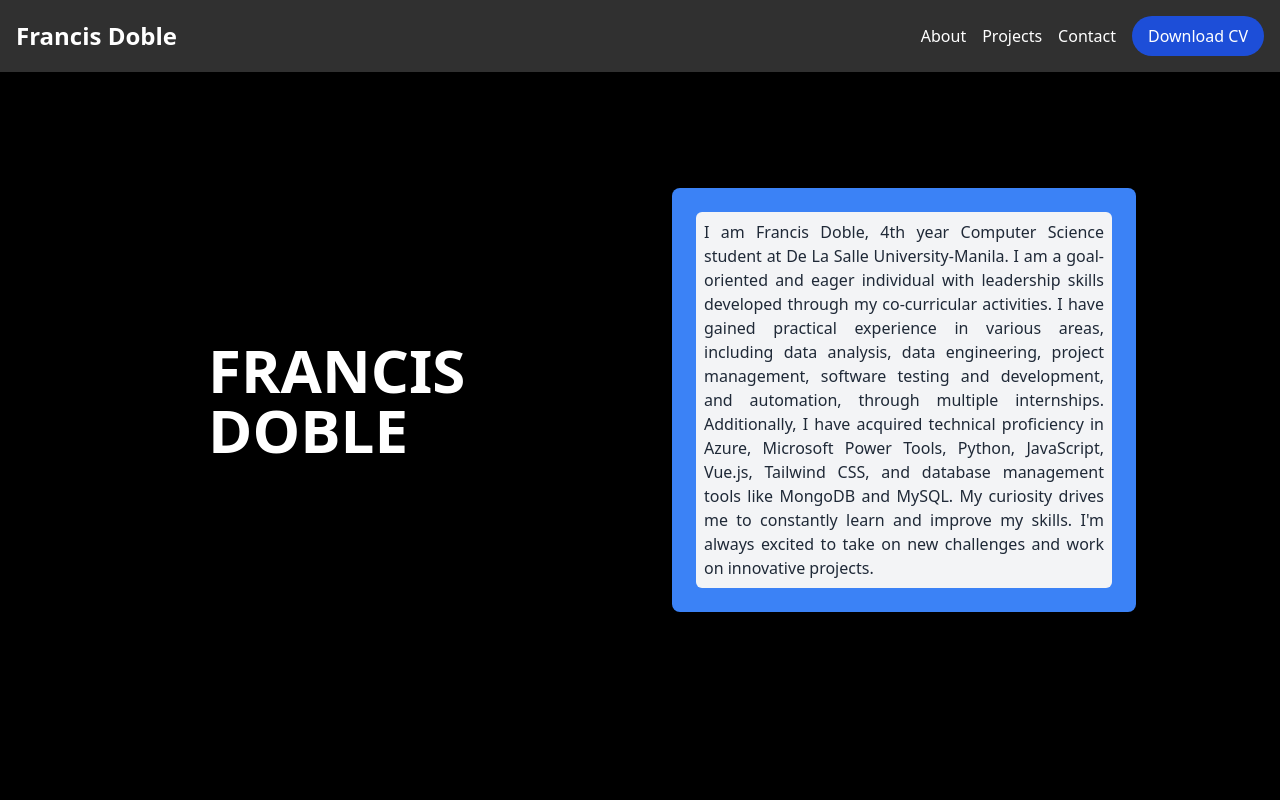
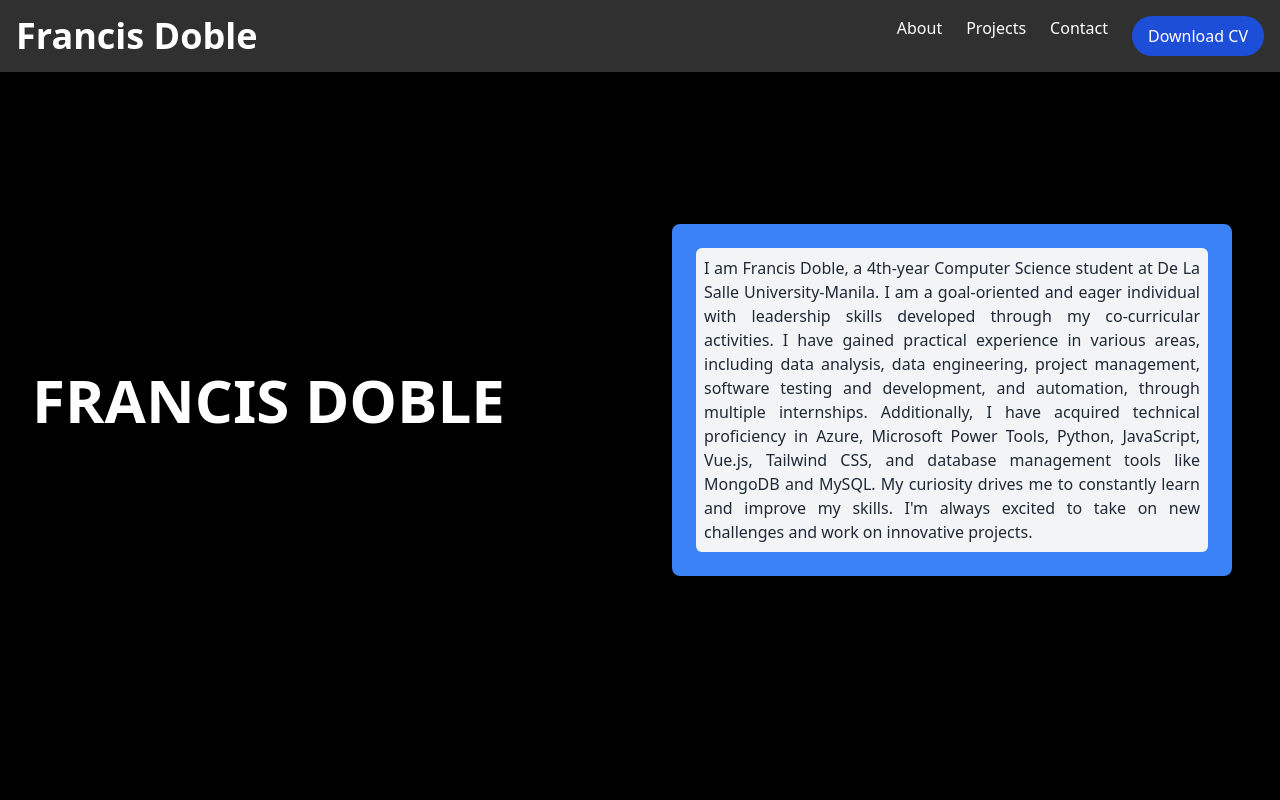
Before and after one commit to fdoble12/fdoble-website, a Vue app: page / in a window 1280 px wide. Shown: the top 800 px of the page. Built offline with nearby package versions, Linux system fonts and the light colour scheme.

Commit message:
fixed hero nav

```diff
--- a/src/components/Hero.vue
+++ b/src/components/Hero.vue
@@ -1,17 +1,19 @@
 <template>
   <div class="bg-black text-white min-h-screen flex items-center justify-center">
-      <div class="w-full md:flex md:items-center md:justify-between mx-28">
+    <div class="w-full mx-4 md:flex md:items-center md:justify-between">
       <!-- Left: Large Text -->
-        <div class="md:w-1/2 p-8 pl-24">
-          <h1 class="text-4xl md:text-6xl font-extrabold">FRANCIS DOBLE</h1>
+      <div class="md:w-1/2 p-8 pl-4">
+        <h1 class="text-2xl md:text-4xl lg:text-6xl font-extrabold">
+          FRANCIS DOBLE
+        </h1>
       </div>
 
       <!-- Right: Editable Square Placeholder -->
       <div class="md:w-1/2 p-8">
         <div class="bg-blue-500 p-6 rounded-lg">
           <!-- Placeholder for your introduction -->
-            <div class="w-full h-50 p-2 rounded-md bg-gray-100 text-gray-800 text-justify">
-              I am Francis Doble, 4th year Computer Science student at De La Salle University-Manila. I am a goal-oriented and eager individual with leadership skills developed through my co-curricular activities. I have gained practical experience in various areas, including data analysis, data engineering, project management, software testing and development, and automation, through multiple internships. Additionally, I have acquired technical proficiency in Azure, Microsoft Power Tools, Python, JavaScript, Vue.js, Tailwind CSS, and database management tools like MongoDB and MySQL. My curiosity drives me to constantly learn and improve my skills. I'm always excited to take on new challenges and work on innovative projects.
+          <div class="p-2 rounded-md bg-gray-100 text-gray-800 text-justify">
+            I am Francis Doble, a 4th-year Computer Science student at De La Salle University-Manila. I am a goal-oriented and eager individual with leadership skills developed through my co-curricular activities. I have gained practical experience in various areas, including data analysis, data engineering, project management, software testing and development, and automation, through multiple internships. Additionally, I have acquired technical proficiency in Azure, Microsoft Power Tools, Python, JavaScript, Vue.js, Tailwind CSS, and database management tools like MongoDB and MySQL. My curiosity drives me to constantly learn and improve my skills. I'm always excited to take on new challenges and work on innovative projects.
           </div>
         </div>
       </div>
@@ -19,13 +21,8 @@
   </div>
 </template>
 
-
 <script>
 export default {
-    name:'Hero'
-}
+  name: 'Hero',
+};
 </script>
-
-<style>
-
-</style>
--- a/src/components/Nav.vue
+++ b/src/components/Nav.vue
@@ -1,19 +1,17 @@
 <template>
     <nav class="bg-[#303030] p-4 fixed w-full">
-        <div class="container mx-auto flex justify-between items-center">
-            <div class="text-white text-2xl font-semibold">Francis Doble</div>
-            <div class="space-x-4">
-                <a href="#about" class="text-white hover:text-blue-200">About</a>
-                <a href="#projects" class="text-white hover:text-blue-200">Projects</a>
-                <a href="#contact" class="text-white hover:text-blue-200">Contact</a>
-                <button class="bg-blue-700 text-white px-4 py-2 rounded-full hover:bg-blue-600">Download CV</button>
-            </div>
+      <div class="container mx-auto flex flex-wrap justify-between items-center">
+        <div class="text-white text-2xl md:text-3xl lg:text-4xl font-semibold mb-2 md:mb-0">
+          Francis Doble
         </div>
+        <div class="md:flex space-x-4 md:space-x-6">
+          <a href="#about" class="text-white hover:text-blue-200">About</a>
+          <a href="#projects" class="text-white hover:text-blue-200">Projects</a>
+          <a href="#contact" class="text-white hover:text-blue-200">Contact</a>
+          <button class="bg-blue-700 text-white px-4 py-2 rounded-full hover:bg-blue-600">
+            Download CV
+          </button>
+        </div>
+      </div>
     </nav>
-</template>
-
-<script>
-    export default {
-    name: 'Navbar',
-    };
-</script>
+  </template>
```
Lines whose indentation alone changed are shown as unchanged.
